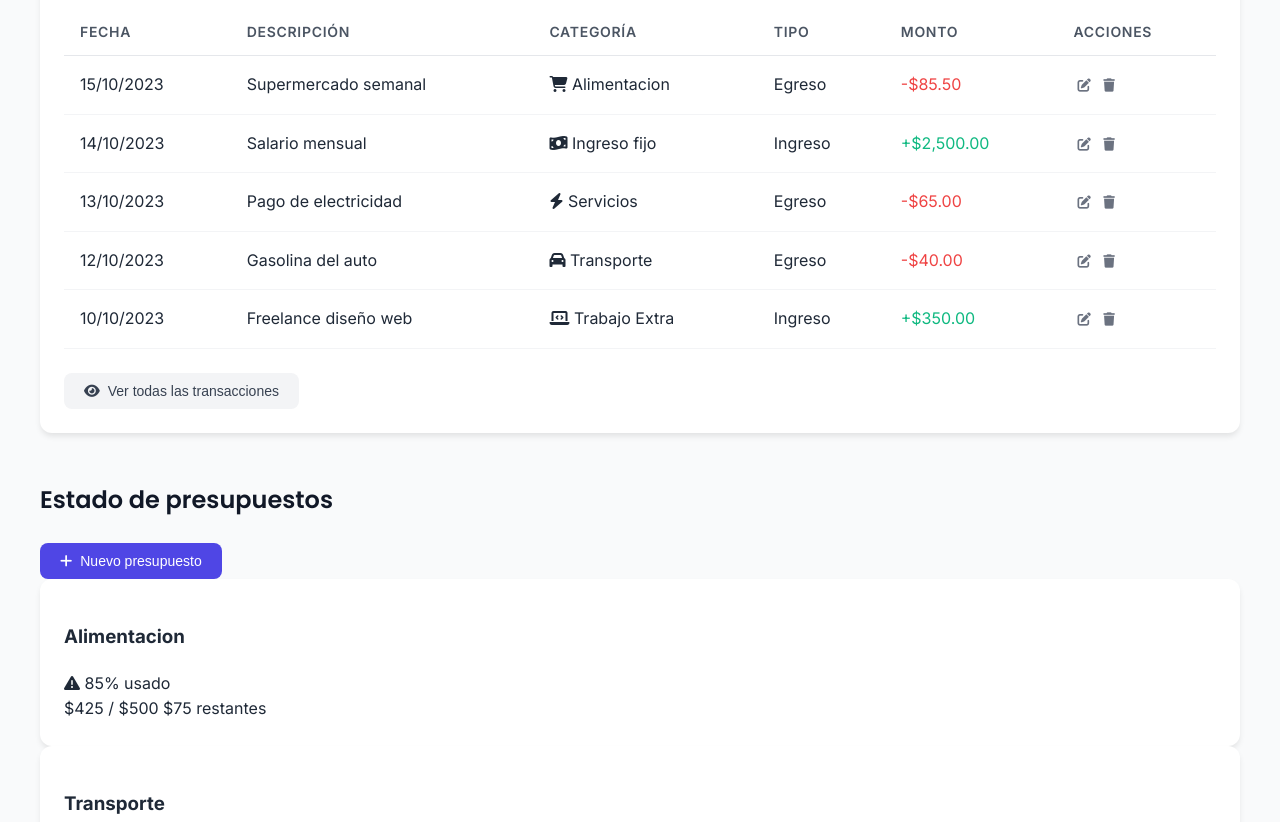
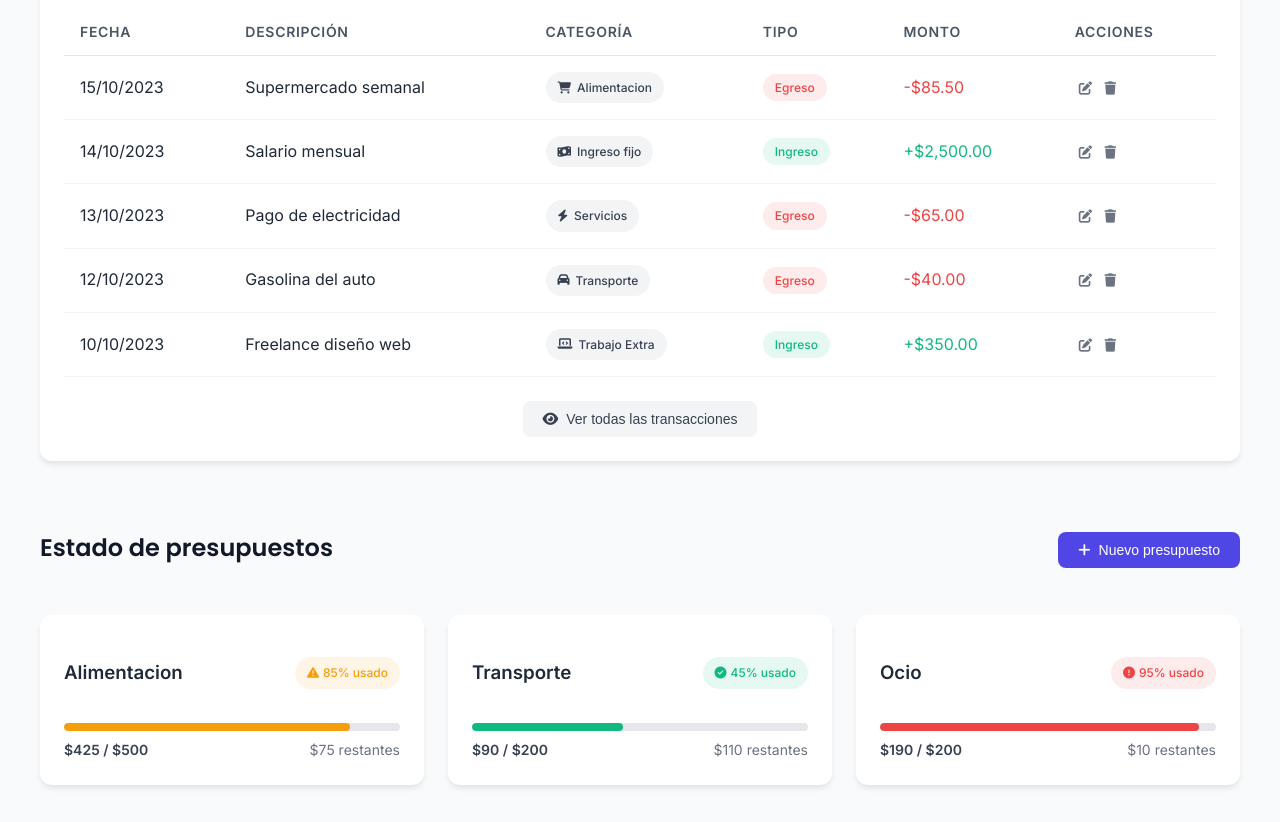
Before and after one commit to benchimol2305/proyecto-final-clientes, a plain HTML site: page index.html in a window 1280 px wide. Shown: the part 1620-2442 px from the top of the page. Drawn offline with Linux system fonts and the light colour scheme; a script that the page names is missing.

Commit message:
se realizan los indicadores, unos ajustes a la categoria  el presupuesto y su barra de progreso

```diff
--- a/styles.css
+++ b/styles.css
@@ -474,3 +474,132 @@ main {
 .transactions-table tbody tr:hover {
     background-color: var(--gray-50);
 }
+
+/* indicadores de estado */
+.transaction-type {
+    display: inline-flex;
+    align-items: center;
+    justify-content: center;
+    padding: 0.25rem 0.75rem;
+    border-radius: 1rem;
+    font-size: 0.75rem;
+    font-weight: 500;
+}
+
+.type-income {
+    background-color: rgba(16, 185, 129, 0.1);
+    color: var(--income-color);
+}
+
+.type-expense {
+    background-color: rgba(239, 68, 68, 0.1);
+    color: var(--expense-color);
+}
+
+/* ajustes de categorias */
+.category-badge {
+    display: inline-flex;
+    align-items: center;
+    gap: 0.375rem;
+    padding: 0.375rem 0.75rem;
+    border-radius: 1rem;
+    font-size: 0.75rem;
+    font-weight: 500;
+    background-color: var(--gray-100);
+    color: var(--gray-700);
+}
+
+.table-footer {
+    display: flex;
+    justify-content: center;
+}
+
+/* presupuesto*/
+
+.budgets-section {
+    margin-bottom: 3rem;
+}
+
+.section-header {
+    display: flex;
+    justify-content: space-between;
+    align-items: center;
+    margin-bottom: 1.5rem;
+}
+
+.budgets-grid {
+    display: grid;
+    grid-template-columns: repeat(auto-fit, minmax(300px, 1fr));
+    gap: 1.5rem;
+}
+
+.budget-card {
+    display: flex;
+    flex-direction: column;
+    gap: 1rem;
+}
+
+.budget-header {
+    display: flex;
+    justify-content: space-between;
+    align-items: center;
+}
+
+.budget-title {
+    font-weight: 600;
+    color: var(--gray-800);
+}
+
+.budget-status {
+    display: inline-flex;
+    align-items: center;
+    gap: 0.25rem;
+    padding: 0.375rem 0.75rem;
+    border-radius: 1rem;
+    font-size: 0.75rem;
+    font-weight: 500;
+}
+
+.status-good {
+    background-color: rgba(16, 185, 129, 0.1);
+    color: var(--income-color);
+}
+
+.status-warning {
+    background-color: rgba(245, 158, 11, 0.1);
+    color: var(--warning-color);
+}
+
+.status-danger {
+    background-color: rgba(239, 68, 68, 0.1);
+    color: var(--expense-color);
+}
+
+/* Barras de progreso */
+.progress-bar {
+    height: 8px;
+    background-color: var(--gray-200);
+    border-radius: 4px;
+    overflow: hidden;
+}
+
+.progress-fill {
+    height: 100%;
+    border-radius: 4px;
+}
+
+.budget-amounts {
+    display: flex;
+    justify-content: space-between;
+    margin-top: 0.5rem;
+    font-size: 0.875rem;
+}
+
+.budget-spent {
+    font-weight: 600;
+    color: var(--gray-700);
+}
+
+.budget-remaining {
+    color: var(--gray-500);
+}
```
